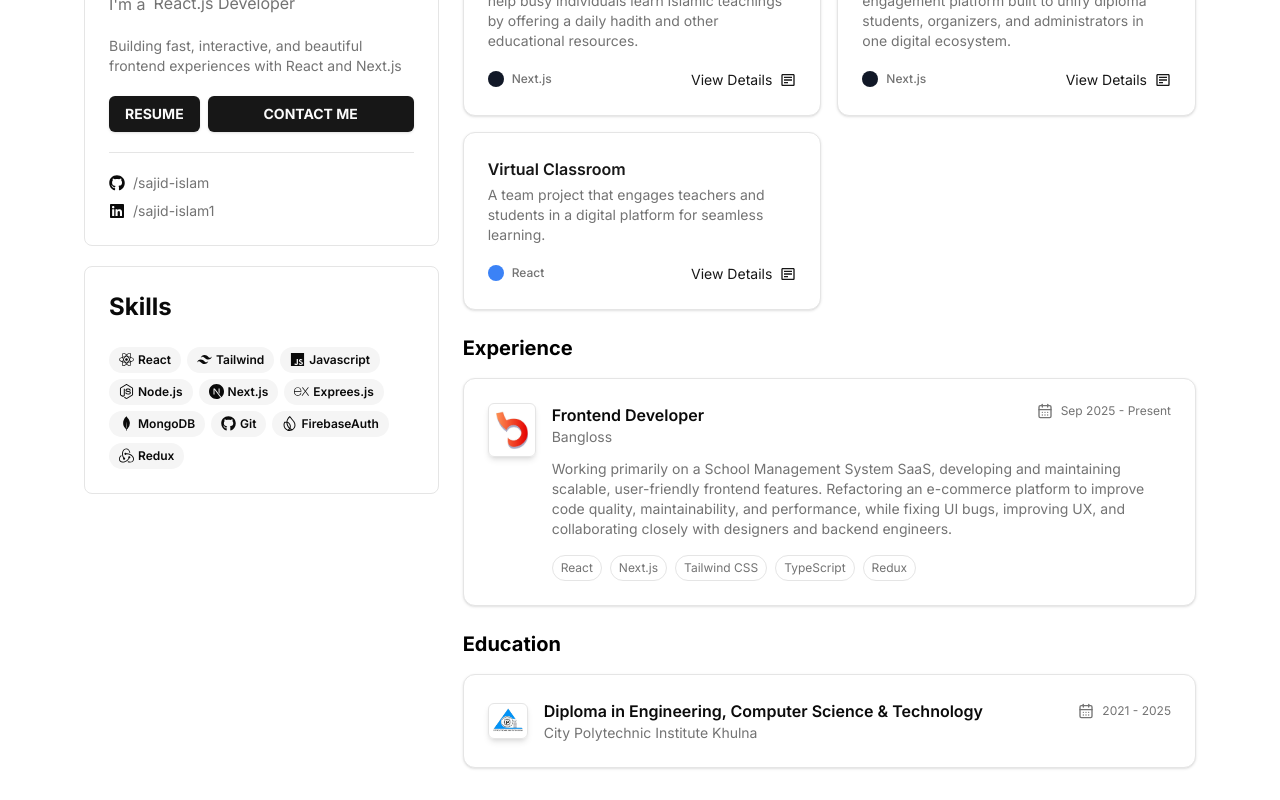
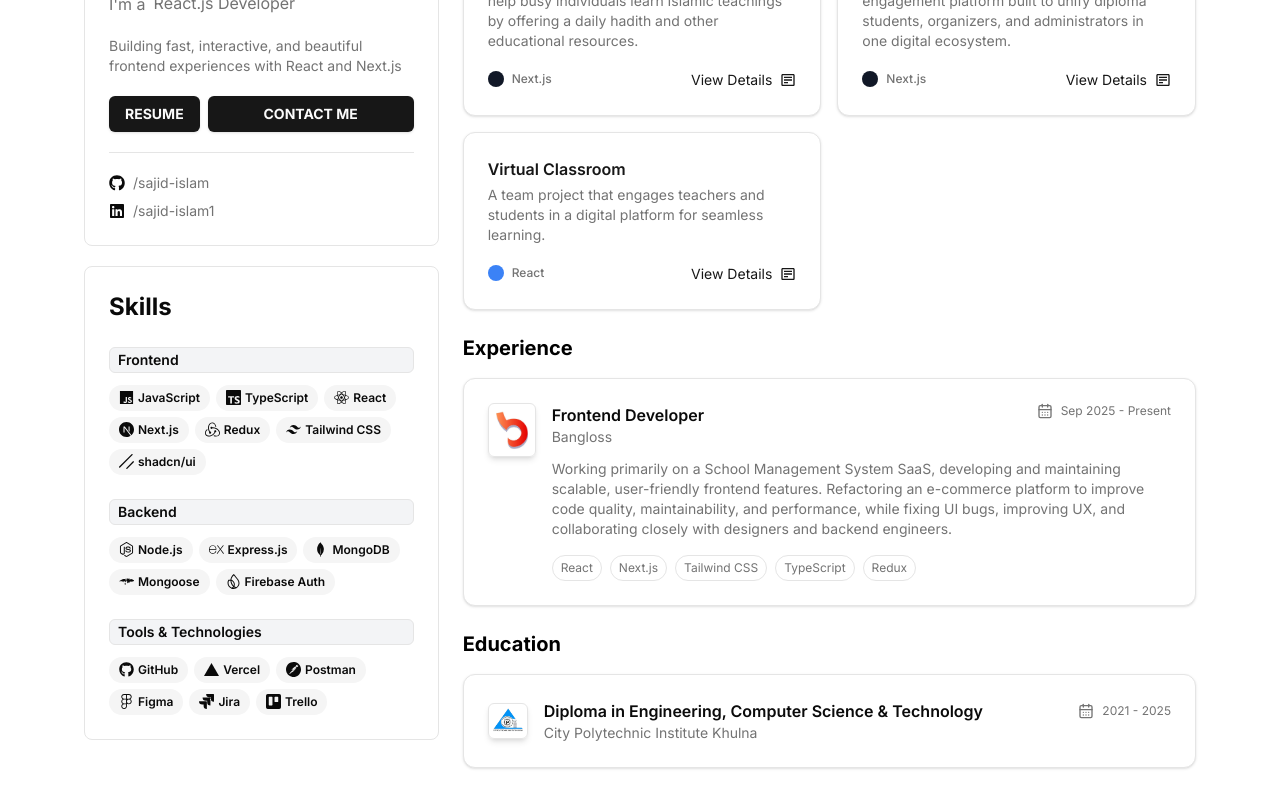
Before and after one commit to sajid-islam/portfolio-v2, a Next.js app: page / in a window 1280 px wide. Shown: the part 426-1226 px from the top of the page. Built offline with nearby package versions, Linux system fonts and the light colour scheme.

Commit message:
update skill section

```diff
--- /dev/null
+++ b/src/components/sidebarComponents/SkillGroup.jsx
@@ -0,0 +1,21 @@
+const SkillGroup = ({ title, items }) => (
+    <div className="mt-6">
+        <h3 className="text-sm font-semibold mb-3 bg-gray-100 rounded-md py-0.5 px-2 border">
+            {title}
+        </h3>
+        <div className="flex flex-wrap gap-1.5">
+            {items.map((skill, idx) => (
+                <span
+                    key={idx}
+                    className="text-[12px] font-semibold flex items-center gap-1
+          bg-[#f5f5f5] dark:bg-[#262626] rounded-full px-[10px] py-1"
+                >
+                    {skill.icon}
+                    {skill.name}
+                </span>
+            ))}
+        </div>
+    </div>
+);
+
+export default SkillGroup;
--- a/src/components/sidebarComponents/SkillsSection.jsx
+++ b/src/components/sidebarComponents/SkillsSection.jsx
@@ -1,69 +1,59 @@
-import { FaHtml5 } from "react-icons/fa";
-import { FaCss3, FaGit, FaGithub, FaReact } from "react-icons/fa6";
+import { FaGithub, FaNodeJs, FaReact } from "react-icons/fa";
 import { IoLogoJavascript } from "react-icons/io5";
-import { FaNodeJs } from "react-icons/fa";
-import { SiExpress, SiNextdotjs, SiRedux } from "react-icons/si";
-import { SiMongodb } from "react-icons/si";
-import { SiTailwindcss } from "react-icons/si";
-import { SiFirebase } from "react-icons/si";
+import {
+    SiExpress,
+    SiFigma,
+    SiFirebase,
+    SiJira,
+    SiMongodb,
+    SiMongoose,
+    SiNextdotjs,
+    SiPostman,
+    SiRedux,
+    SiShadcnui,
+    SiTailwindcss,
+    SiTrello,
+    SiTypescript,
+    SiVercel,
+} from "react-icons/si";
+import SkillGroup from "./SkillGroup";
 
-const skills = [
-    {
-        name: "React",
-        icon: <FaReact size={15} />,
-    },
-    {
-        name: "Tailwind",
-        icon: <SiTailwindcss size={15} />,
-    },
-    {
-        name: "Javascript",
-        icon: <IoLogoJavascript size={15} />,
-    },
-    {
-        name: "Node.js",
-        icon: <FaNodeJs size={15} />,
-    },
-    {
-        name: "Next.js",
-        icon: <SiNextdotjs size={15} />,
-    },
-    {
-        name: "Exprees.js",
-        icon: <SiExpress size={15} />,
-    },
-    {
-        name: "MongoDB",
-        icon: <SiMongodb size={15} />,
-    },
-    {
-        name: "Git",
-        icon: <FaGithub size={15} />,
-    },
-    {
-        name: "FirebaseAuth",
-        icon: <SiFirebase size={15} />,
-    },
-    {
-        name: "Redux",
-        icon: <SiRedux size={15} />,
-    },
-];
+const skills = {
+    frontend: [
+        { name: "JavaScript", icon: <IoLogoJavascript size={15} /> },
+        { name: "TypeScript", icon: <SiTypescript size={15} /> },
+        { name: "React", icon: <FaReact size={15} /> },
+        { name: "Next.js", icon: <SiNextdotjs size={15} /> },
+        { name: "Redux", icon: <SiRedux size={15} /> },
+        { name: "Tailwind CSS", icon: <SiTailwindcss size={15} /> },
+        { name: "shadcn/ui", icon: <SiShadcnui size={15} /> },
+    ],
+
+    backend: [
+        { name: "Node.js", icon: <FaNodeJs size={15} /> },
+        { name: "Express.js", icon: <SiExpress size={15} /> },
+        { name: "MongoDB", icon: <SiMongodb size={15} /> },
+        { name: "Mongoose", icon: <SiMongoose size={15} /> },
+        { name: "Firebase Auth", icon: <SiFirebase size={15} /> },
+    ],
+
+    tools: [
+        { name: "GitHub", icon: <FaGithub size={15} /> },
+        { name: "Vercel", icon: <SiVercel size={15} /> },
+        { name: "Postman", icon: <SiPostman size={15} /> },
+        { name: "Figma", icon: <SiFigma size={15} /> },
+        { name: "Jira", icon: <SiJira size={15} /> },
+        { name: "Trello", icon: <SiTrello size={15} /> },
+    ],
+};
 const SkillsSection = () => {
     return (
         <section className="border p-6 rounded-lg mt-5">
             <h2 className="text-2xl font-bold">Skills</h2>
-            <div className="flex flex-wrap gap-1.5 mt-6">
-                {skills.map((skill, idx) => (
-                    <p
-                        key={idx}
-                        className="text-[12px] font-semibold flex items-center gap-1 bg-[#f5f5f5] dark:bg-[#262626] rounded-full px-[10px] py-1"
-                    >
-                        {skill.icon}
-                        <span>{skill.name}</span>
-                    </p>
-                ))}
-            </div>
+
+            <SkillGroup title="Frontend" items={skills.frontend} />
+            <SkillGroup title="Backend" items={skills.backend} />
+            <SkillGroup title="Tools & Technologies" items={skills.tools} />
         </section>
     );
 };
```
